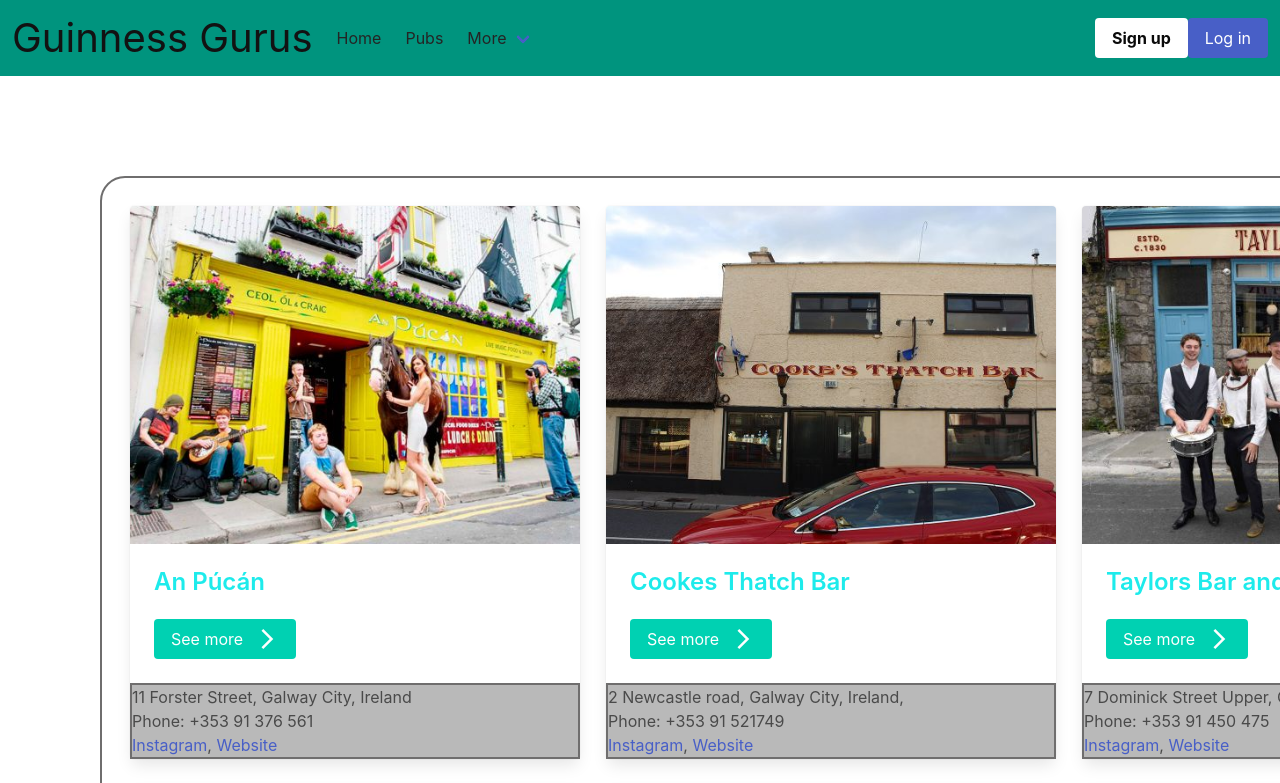
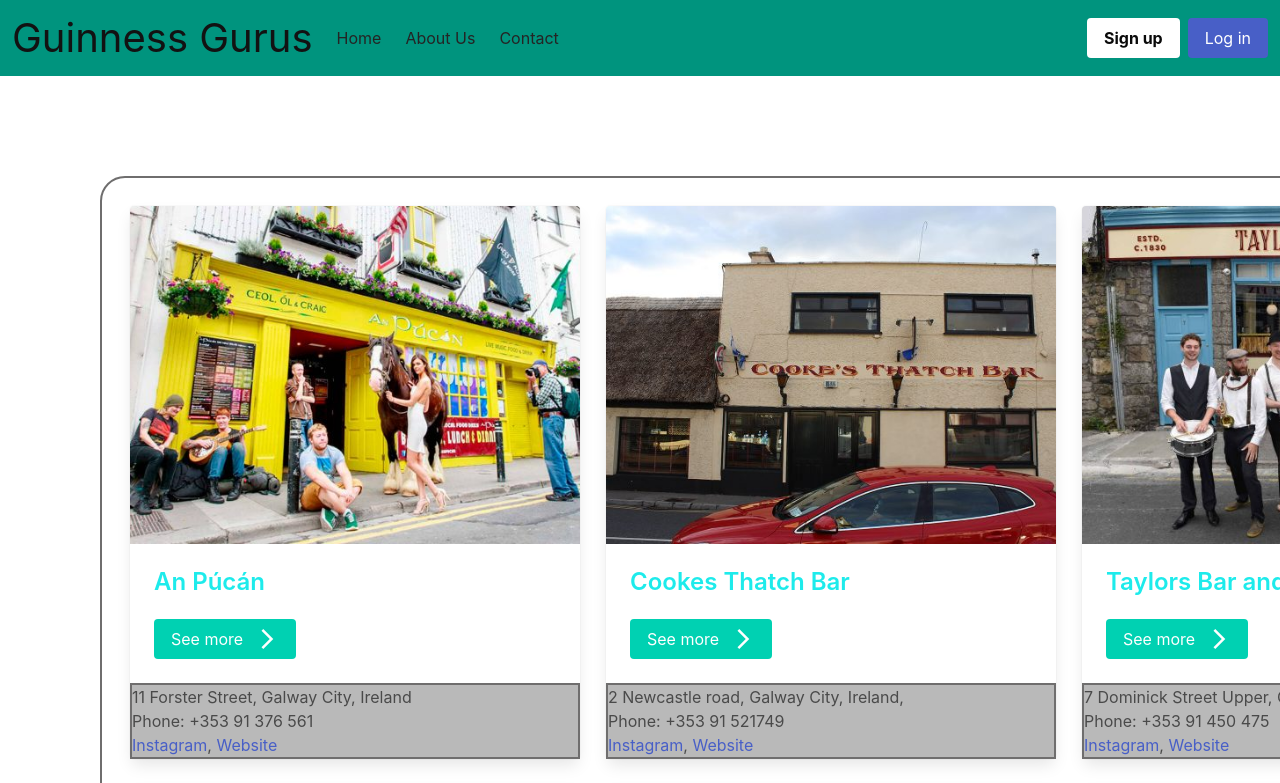
Before and after one commit to LiamQuilter/GuinessGurus, a Vue app: page /#/ in a window 1280 px wide. Shown: the top 783 px of the page. Built offline with nearby package versions, Linux system fonts and the light colour scheme.

Commit message:
updated navbar and routes to include about us and contact page

```diff
--- /dev/null
+++ b/src/Pages/About.vue
@@ -0,0 +1,3 @@
+<template>
+    <h1>About Us Page</h1>
+</template>
--- /dev/null
+++ b/src/Pages/Contact.vue
@@ -0,0 +1,3 @@
+<template>
+    <h1>Contact</h1>
+</template>
--- a/src/components/NavBar.vue
+++ b/src/components/NavBar.vue
@@ -1,9 +1,9 @@
 <template>
 <nav class="navbar has-background-primary-dark" role="navigation" aria-label="main navigation">
     <div class="navbar-brand">
-      <a class="navbar-item">
-        <h2 class="is-size-2 has-text-black-bis">Guinness Gurus</h2>
-      </a>
+      <router-link to ="/" class="navbar-item is-size-2 has-text-black-bis">
+        Guinness Gurus
+      </router-link>
 
       <a role="button" class="navbar-burger" aria-label="menu" aria-expanded="false" data-target="navbarBasicExample">
         <span aria-hidden="true"></span>
@@ -12,41 +12,29 @@
       </a>
     </div>
 
-    <div id="navbarBasicExample" class="navbar-menu">
+    <div id="navbar" class="navbar-menu">
       <div class="navbar-start">
         <router-link to="/" class="navbar-item  has-text-black-ter">
           Home
         </router-link>
-
-        <router-link to="/" class="navbar-item  has-text-black-ter">
-          Pubs
+        <router-link to="/aboutUs" class="navbar-item  has-text-black-ter">
+          About Us
+        </router-link>
+        <router-link to="/contact" class="navbar-item  has-text-black-ter">
+          Contact
         </router-link>
 
-        <div class="navbar-item has-dropdown is-hoverable">
-          <a class="navbar-link  has-text-black-ter">
-            More
-          </a>
-
-          <div class="navbar-dropdown">
-            <a class="navbar-item has-text-black-ter">
-              About
-            </a>
-            <a class="navbar-item has-text-black-ter">
-              Contact
-            </a>
-          </div>
-        </div>
       </div>
 
       <div class="navbar-end">
         <div class="navbar-item">
           <div class="buttons">
-            <router-link to="/signup"> <a class="button is-white">
+            <router-link to="/signup" class="button is-white">
               <strong>Sign up</strong>
-            </a></router-link>
-            <router-link to="/login"><a class="button is-link">
+            </router-link>
+            <router-link to="/login" class="button is-link">
               Log in
-            </a></router-link>
+            </router-link>
           </div>
         </div>
       </div>
```
Also changed, not shown: src/routes.js (+10 -0 lines).
